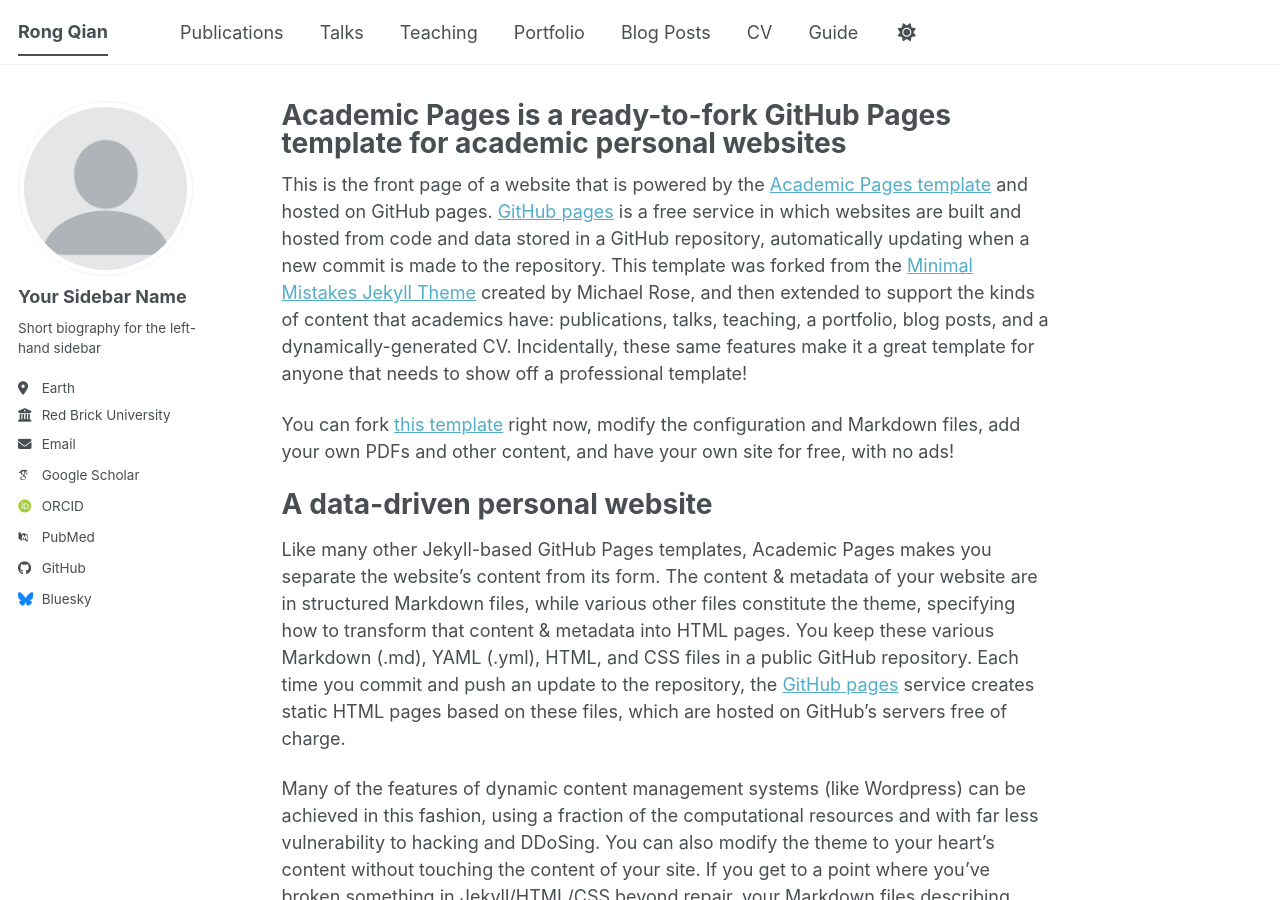
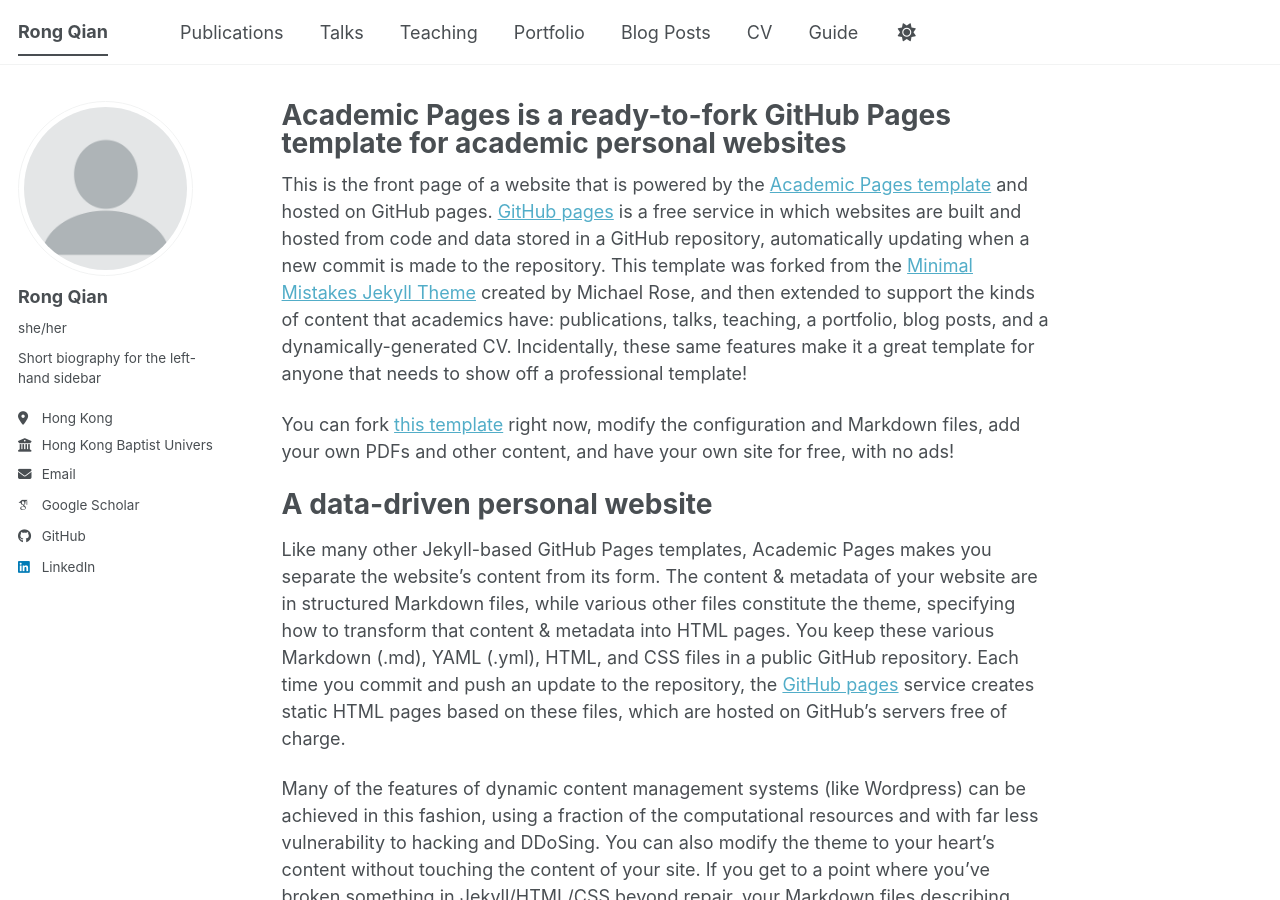
Before and after one commit to qianrong0709/qianrong0709.github.io, a Jekyll site: the page built from _pages/about.md, in a window 1280 px wide and 900 px high. Built offline with Jekyll 4.4.1, drawn with Linux system fonts in a browser that asks for light colours; some web fonts are replaced; a script bundle is joined from its source files by our own code; library files that are not in the unit come from our copies.

Commit message:
Update _config.yml

```diff
--- a/_config.yml
+++ b/_config.yml
@@ -12,11 +12,11 @@
 title                    : "Rong Qian"
 title_separator          : "-"
 name                     : &name "Rong Qian"
-description              : &description "Your Name's academic portfolio"   # Update this with a general description of your site, this is the default if not overridden by a page
+description              : &description "PhD Student in AIDD"   # Update this with a general description of your site, this is the default if not overridden by a page
 url                      : https://qianrong0709.github.io # The base hostname & protocol for your site e.g. "https://[your GitHub username].github.io",
                                                            # or if you already have some other page hosted on Github then use "https://[your GitHub username].github.io/[Your Repo Name]"
 baseurl                  : "" # the subpath of your site, e.g. "/blog"
-repository               : "academicpages/academicpages.github.io"
+repository               : "qianrong0709/qianrong0709.github.io"
 
 # Site Author - The following control what appear as part of the author content on the side bar.
 #               If a field is blank the icon and link will not appear, otherwise it will be shown.
@@ -24,24 +24,24 @@
 author:
   # Biographic information
   avatar           : "profile.png"
-  name             : "Your Sidebar Name"
-  pronouns         : # example: "she/her"
+  name             : "Rong Qian"
+  pronouns         : "she/her"
   bio              : "Short biography for the left-hand sidebar"
-  location         : "Earth"
-  employer         : "Red Brick University"
+  location         : "Hong Kong"
+  employer         : "Hong Kong Baptist University"
   uri              : # URL
-  email            : "none@example.org"
+  email            : "qianrong0709@gmail.com"
 
   # Academic websites
   academia         : # URL
   arxiv            : # URL - Update with the correct link to your profile
-  googlescholar    : "https://scholar.google.com/citations?user=PS_CX0AAAAAJ"
+  googlescholar    : "https://scholar.google.com/citations?user=q2r2jrsAAAAJ"
   inspire-hep      : # URL
   impactstory      : # URL
-  orcid            : "https://orcid.org/yourorcidurl"
+  orcid            :
   semantic         : # URL
   ssrn             : # URL
-  pubmed           : "https://www.ncbi.nlm.nih.gov/pubmed/?term=john+snow"
+  pubmed           :
   researchgate     : # URL
   scopus           : # URL
   zotero           : # URL
@@ -51,13 +51,13 @@
   bitbucket        : # Username - Update with your username on the site
   codepen          : # Username
   dribbble         : # Username
-  github           : "academicpages"
+  github           : "https://github.com/qianrong0709"
   kaggle           : # Username
   stackoverflow    : # User number or user number and name (i.e., use "1" or "1/jeff-atwood")
 
   # Social media
   artstation       : # Username
-  bluesky          : "bsky.app" # Replace this with you Bluesky username
+  bluesky          : # Replace this with you Bluesky username
   facebook         : # Username
   flickr           : # Username
   foursquare       : # Username
@@ -66,7 +66,7 @@
   keybase          : # Username
   instagram        : # Username
   lastfm           : # Username
-  linkedin         : # Username
+  linkedin         : "https://www.linkedin.com/in/rong-qian-723b55337/" # Username
   mastodon         : # URL
   medium           : # URL
   pinterest        : # Username
```
